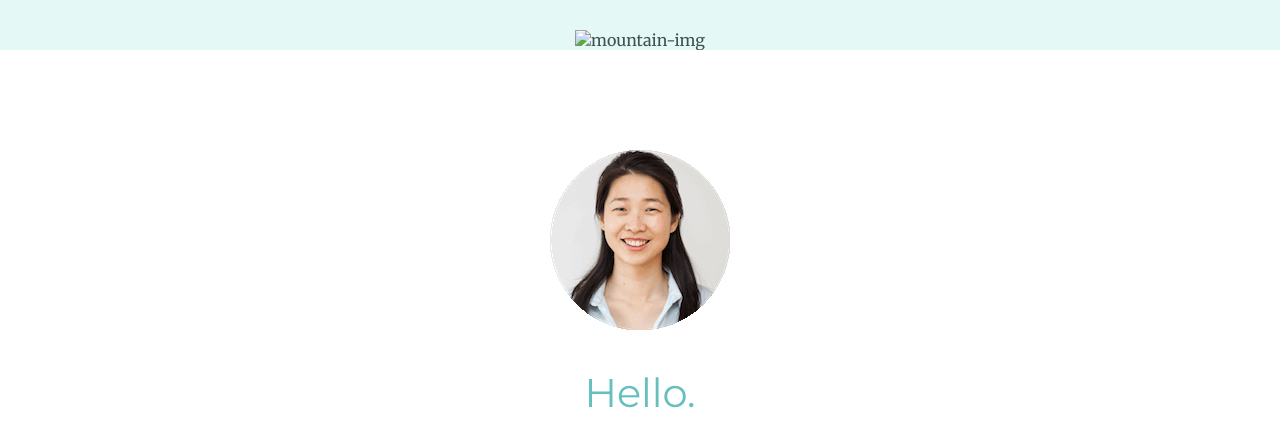
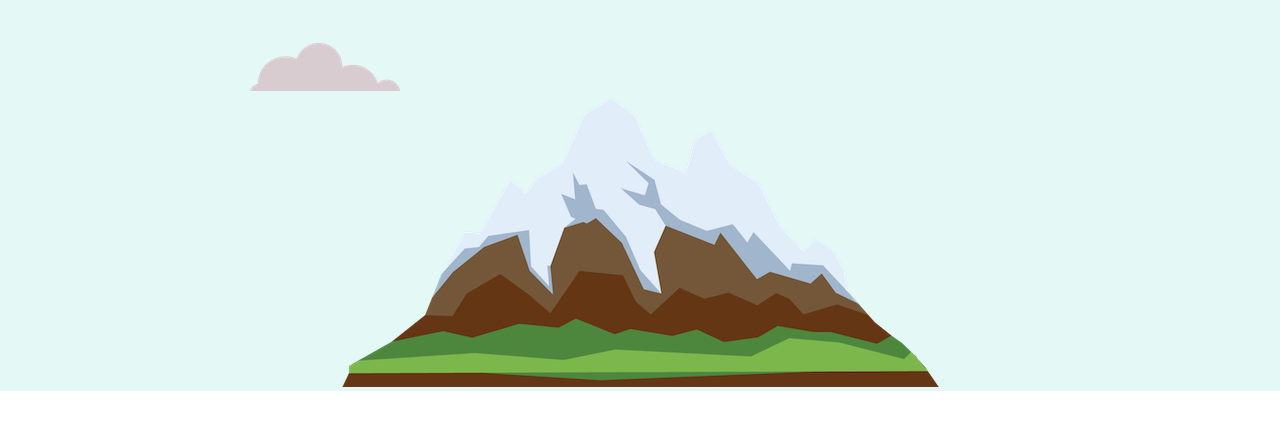
Before and after one commit to ajmalrahimi1/rahimi, a plain HTML site: page index.html in a window 1280 px wide. Shown: the part 377-800 px from the top of the page. Drawn offline with Linux system fonts and the light colour scheme; files that its build step writes are made by us from their sources; files whose address does not match are found by name.

Commit message:
Update index.html

```diff
--- a/index.html
+++ b/index.html
@@ -17,7 +17,7 @@
       <h2>a <span class="pro">pro</span>grammer.</h2>
     </div>
     <img class="bottom-cloud" src="images/cloud.png" alt="cloud">
-    <img class="mountain" src="images/mountain.png" alt="mountain-img">
+    <img class="mountain" src="mountain.png" alt="mountain-img">
   </div>
 
   <div class="middle-container">
```
